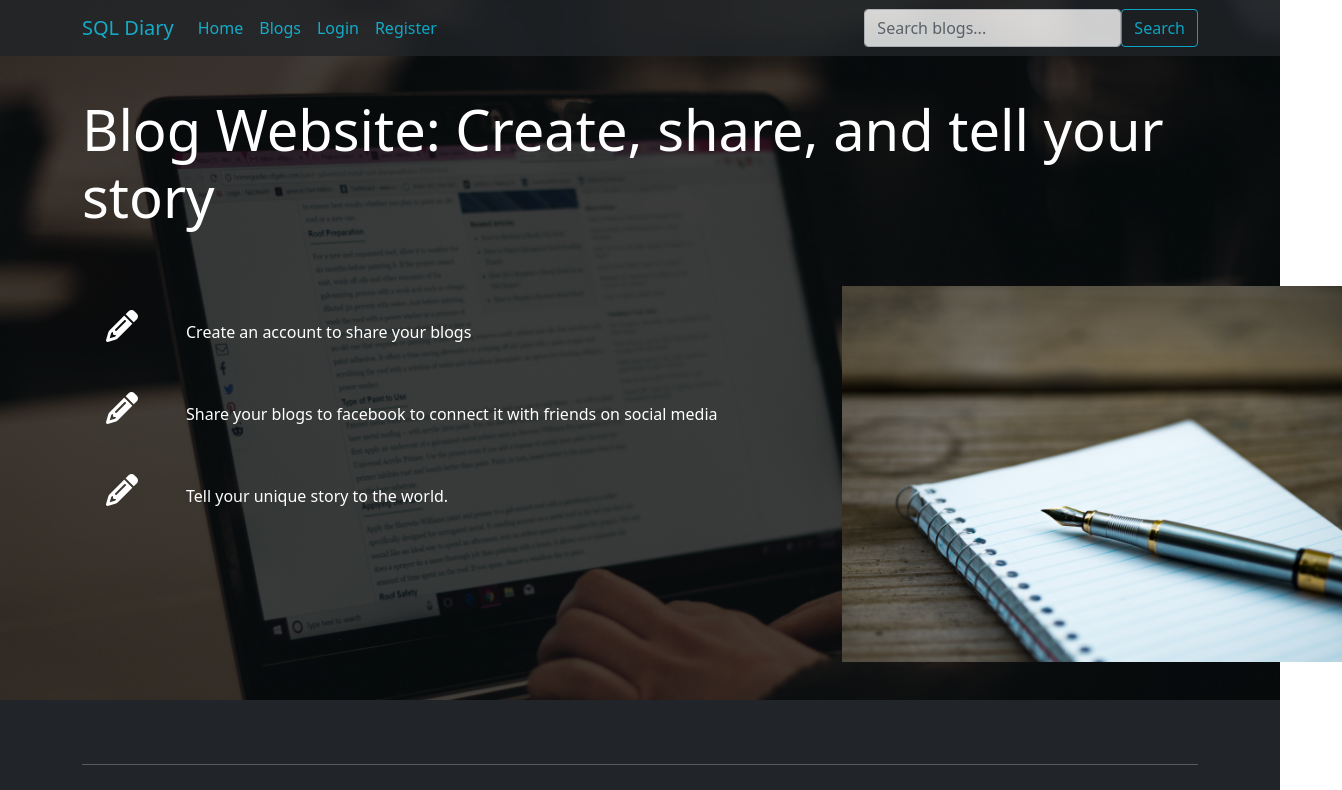
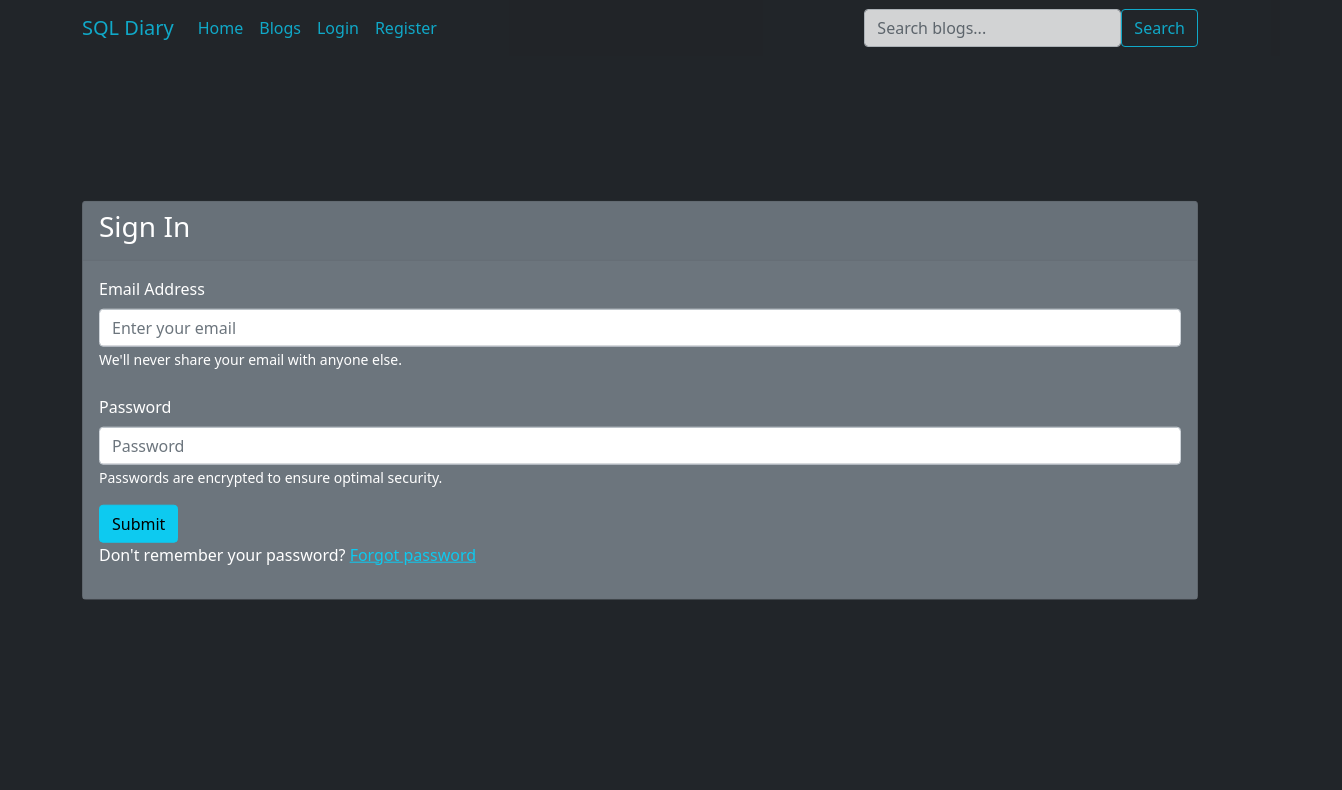
Before and after one commit to Aaron24000/SQL-Diary-Frontend, a React (Create React App) app in the folder sql-diary-frontend/: page /login in a window 1280 px wide. Shown: the top 790 px of the page, 1342 px wide, since content can reach past the window. Built offline with nearby package versions, Linux system fonts and the light colour scheme.

Commit message:
Gonna go to work and fix login later

```diff
--- a/sql-diary-frontend/package.json
+++ b/sql-diary-frontend/package.json
@@ -11,6 +11,7 @@
     "react": "^17.0.2",
     "react-bootstrap": "^2.0.0-beta.4",
     "react-dom": "^17.0.2",
+    "react-router-dom": "^5.2.0",
     "react-scripts": "4.0.3",
     "web-vitals": "^1.0.1"
   },
--- a/sql-diary-frontend/src/App.js
+++ b/sql-diary-frontend/src/App.js
@@ -1,13 +1,24 @@
 import Navigation from './components/navbar/Navigation';
 import Homepage from './components/pages/Homepage';
-import './index.scss'
+import './index.scss';
+import {BrowserRouter as Router, Route, Switch, Link} from 'react-router-dom';
+import Login from './components/pages/Login';
 
 function App() {
   return (
+    <Router>
     <div className="app">
       <Navigation />
+      <Switch>
+      <Route exact path="/">
       <Homepage />
+      </Route>
+      <Route path="/login">
+      <Login />
+      </Route>
+      </Switch>
     </div>
+    </Router>
   );
 }
 
--- a/sql-diary-frontend/src/components/navbar/Navigation.js
+++ b/sql-diary-frontend/src/components/navbar/Navigation.js
@@ -10,7 +10,7 @@ import {
 
 const Navigation = () => {
   return (
-    <Navbar fixed="top" bg="dark" variant="dark" expand="lg" className="navigate">
+    <Navbar sticky="top" bg="dark" variant="dark" expand="lg" className="navigate">
       <Container>
         <Navbar.Brand className="text-info" href="/">SQL Diary</Navbar.Brand>
         <Navbar.Toggle aria-controls="basic-navbar-nav" />
--- a/sql-diary-frontend/src/components/pages/Homepage.js
+++ b/sql-diary-frontend/src/components/pages/Homepage.js
@@ -13,7 +13,7 @@ const Homepage = () => {
     <Fragment>
       <header id="home-heading">
         <div className="heading-photo">
-          <div className="home-inner container pt-5">
+          <div className="home-inner container  pt-5">
             <div className="row">
             <Col md={12}>
             <h1  className="display-4 text-white pt-5">
--- /dev/null
+++ b/sql-diary-frontend/src/components/pages/Login.js
@@ -0,0 +1,57 @@
+import {
+  Navbar,
+  Container,
+  Col,
+  Nav,
+  NavDropdown,
+  FormControl,
+  Button,
+  Form,
+  Row,
+  Card,
+} from "react-bootstrap";
+
+const Login = () => {
+  return (
+    <section id="login">
+      <Container className="position-absolute top-50 start-50 translate-middle">
+        <Row>
+          <Col>
+            <Card className="bg-secondary">
+              <Card.Header>
+                <h3 className="text-white">Sign In</h3>
+              </Card.Header>
+              <Card.Body className="bg-secondary">
+                <Form>
+                  <Form.Group>
+                    <Form.Label className="text-white">Email Address</Form.Label>
+                    <Form.Control type="email" placeholder="Enter your email" />
+                    <Form.Text className="text-white">
+                      We'll never share your email with anyone else.
+                    </Form.Text>
+                  </Form.Group>
+                  <br />
+                  <Form.Group className="mb-3" controlId="formBasicPassword">
+                    <Form.Label className="text-white">Password</Form.Label>
+                    <Form.Control type="password" placeholder="Password" />
+                    <Form.Text className="text-white">
+                      Passwords are encrypted to ensure optimal security.
+                    </Form.Text>
+                  </Form.Group>
+                  <Button variant="info" type="submit">
+                    Submit
+                  </Button>
+                  <div className="justify-content-end text-white">
+                      <p>Don't remember your password? <a className="text-info" href="/forgot-password">Forgot password</a></p>
+                  </div>
+                </Form>
+              </Card.Body>
+            </Card>
+          </Col>
+        </Row>
+      </Container>
+    </section>
+  );
+};
+
+export default Login;
--- a/sql-diary-frontend/src/index.scss
+++ b/sql-diary-frontend/src/index.scss
@@ -6,7 +6,7 @@
   min-height: 700px;
 
   .heading-photo {
-    position: absolute;
+    // position: absolute;
     top: 0;
     left: 0;
     width: 100%;
@@ -15,6 +15,10 @@
   }
 }
 
+body {
+  background: #212529;
+}
+
 .navigate {
   opacity: 0.8;
 }
```
Also changed, not shown: 1 other file (tests, documents, lock files or other folders).
